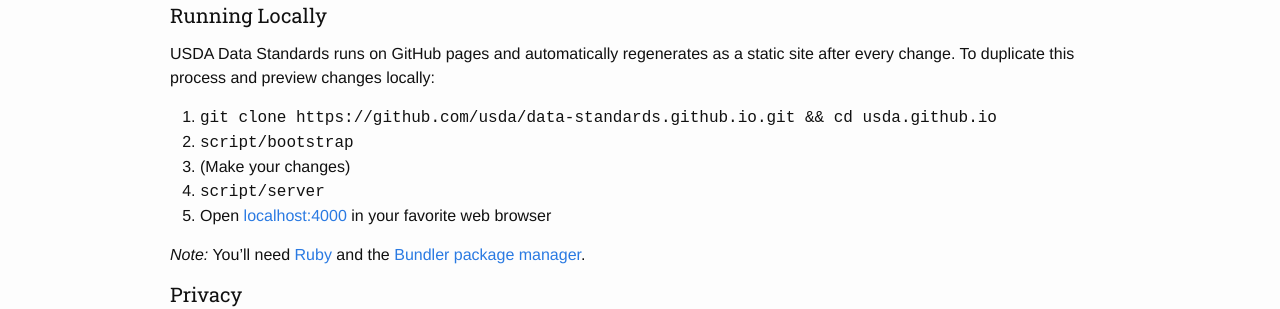
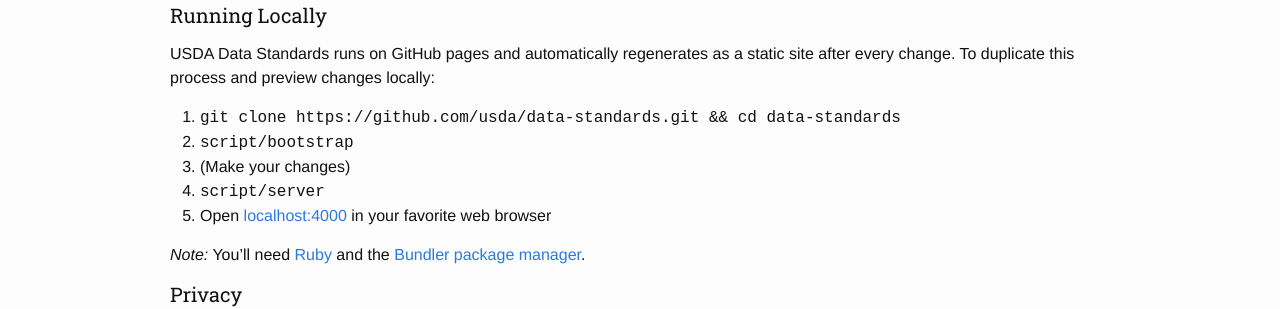
Before and after one commit to USDA/data-standards, a Jekyll site: the page built from contribute.md, in a window 1280 px wide. Shown: the part 970-1279 px from the top of the page. Built offline with Jekyll 4.4.1, drawn with Linux system fonts in a browser that asks for light colours.

Commit message:
Updated to contribution page to reflect production environment

```diff
--- a/contribute.md
+++ b/contribute.md
@@ -7,7 +7,7 @@
 
 To quickly start contributing, review issues <a href="https://github.com/{{ site.org_name }}/{{ site.repo_name }}/issues">here</a>
 
-*By contributing to this project, you dedicate your work to the public domain and relinquish any copyright claims under the terms of the [CC0 Public Domain Dedication](http://creativecommons.org/publicdomain/zero/1.0/). See the [license file](https://github.com/fedspendingtransparency/fedspendingtransparency.github.io/blob/master/LICENSE) for additional information.*
+*By contributing to this project, you dedicate your work to the public domain and relinquish any copyright claims under the terms of the [CC0 Public Domain Dedication](http://creativecommons.org/publicdomain/zero/1.0/). See the [license file](https://github.com/USDA/data-standards/blob/gh-pages/LICENSE) for additional information.*
 
 ## How to Contribute
 
@@ -42,7 +42,7 @@
 
 USDA Data Standards runs on GitHub pages and automatically regenerates as a static site after every change. To duplicate this process and preview changes locally:
 
-1. `git clone https://github.com/usda/data-standards.github.io.git && cd usda.github.io`
+1. `git clone https://github.com/usda/data-standards.git && cd data-standards`
 2. `script/bootstrap`
 3. (Make your changes)
 4. `script/server`
```
